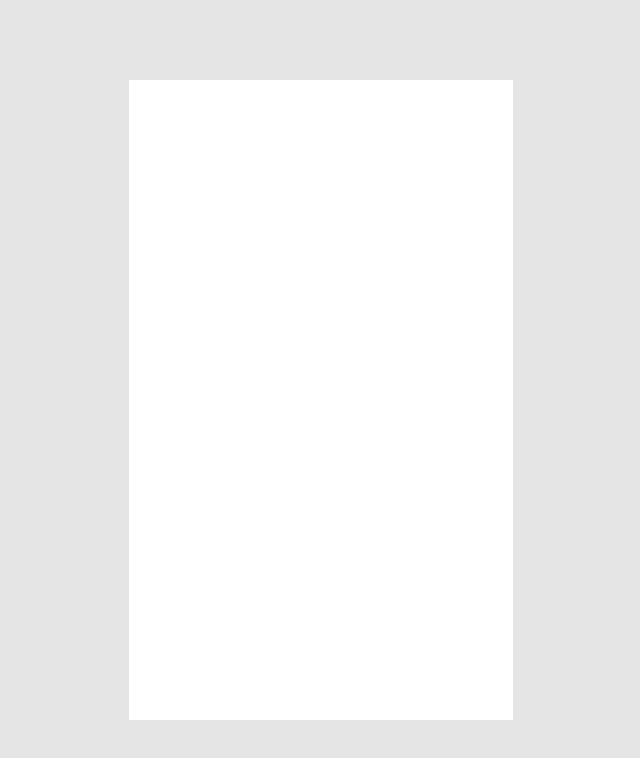
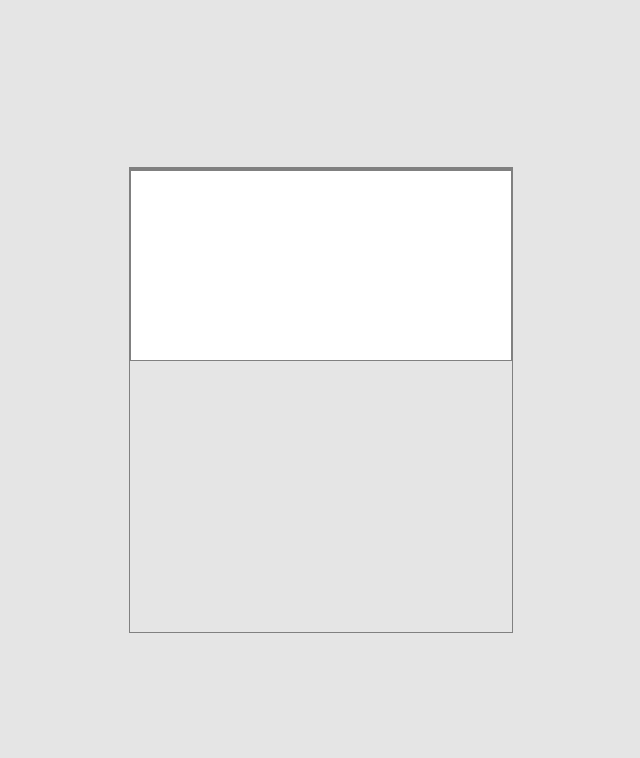
Before and after one commit to Moshnogorskaya/Task16.1, a website built with webpack: page src/index.html in a window 1280 px wide. Shown: the whole page, without its empty margins (319-959 px from the left). Built offline with nearby package versions, Linux system fonts and the light colour scheme.

Commit message:
proportional container

```diff
--- a/src/index.html
+++ b/src/index.html
@@ -4,9 +4,14 @@
     <title>Github widget</title>
     <meta charset="utf-8">
     <meta name="viewport" content="width=device-width, initial-scale=1, shrink-to-fit=no">
+    <link href="style.css" rel="stylesheet">
 </head>
 
 <body>
-    <div class='widget'></div>
+<div class='proportional-container'>
+    <div class='widget'>
+    <div class='widget__header'></div>
+    </div>
+</div>
 </body>
 </html>
--- /dev/null
+++ b/src/style.css
@@ -0,0 +1,86 @@
+body,
+div,
+span,
+iframe,
+a,
+h1,
+h2,
+h3,
+h4,
+h5,
+h6,
+p,
+blockquote,
+pre,
+a,
+abbr,
+big,
+cite,
+code,
+em,
+img,
+ins,
+q,
+s,
+small,
+strong,
+u,
+i,
+dl,
+dt,
+dd,
+ol,
+ul,
+li,
+fieldset,
+form,
+label,
+table,
+caption,
+tbody,
+tfoot,
+thead,
+tr,
+th,
+td,
+canvas,
+footer,
+header,
+menu,
+nav,
+input {
+  padding: 0;
+  margin: 0;
+  display: flex;
+  box-sizing: border-box;
+}
+div {
+  border: 1px solid grey;
+}
+
+body {
+    background: #E5E5E5;
+    justify-content: center;
+    align-items: center;
+}
+
+.proportional-container {
+  flex-basis: 30%;
+  padding-bottom: 36.2068965517%;
+  height: 0;
+  position:relative;
+}
+
+.widget {
+  position: absolute;
+  top: 0;
+  left: 0;
+  height: 100%;
+  width: 100%;
+  background: white;
+  flex-direction: column;
+}
+
+.widget__header {
+   flex-basis: 30%;
+}
```
